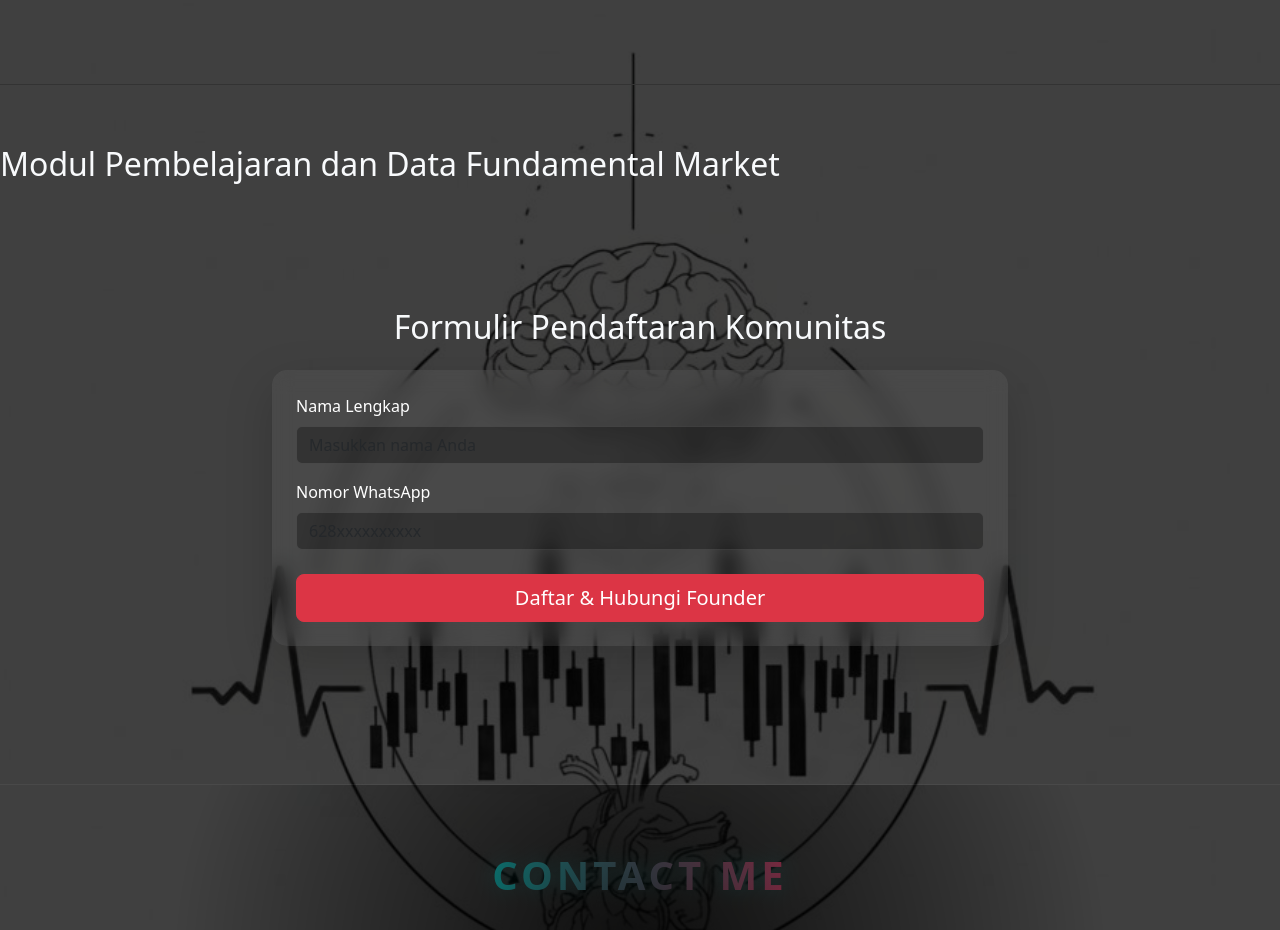
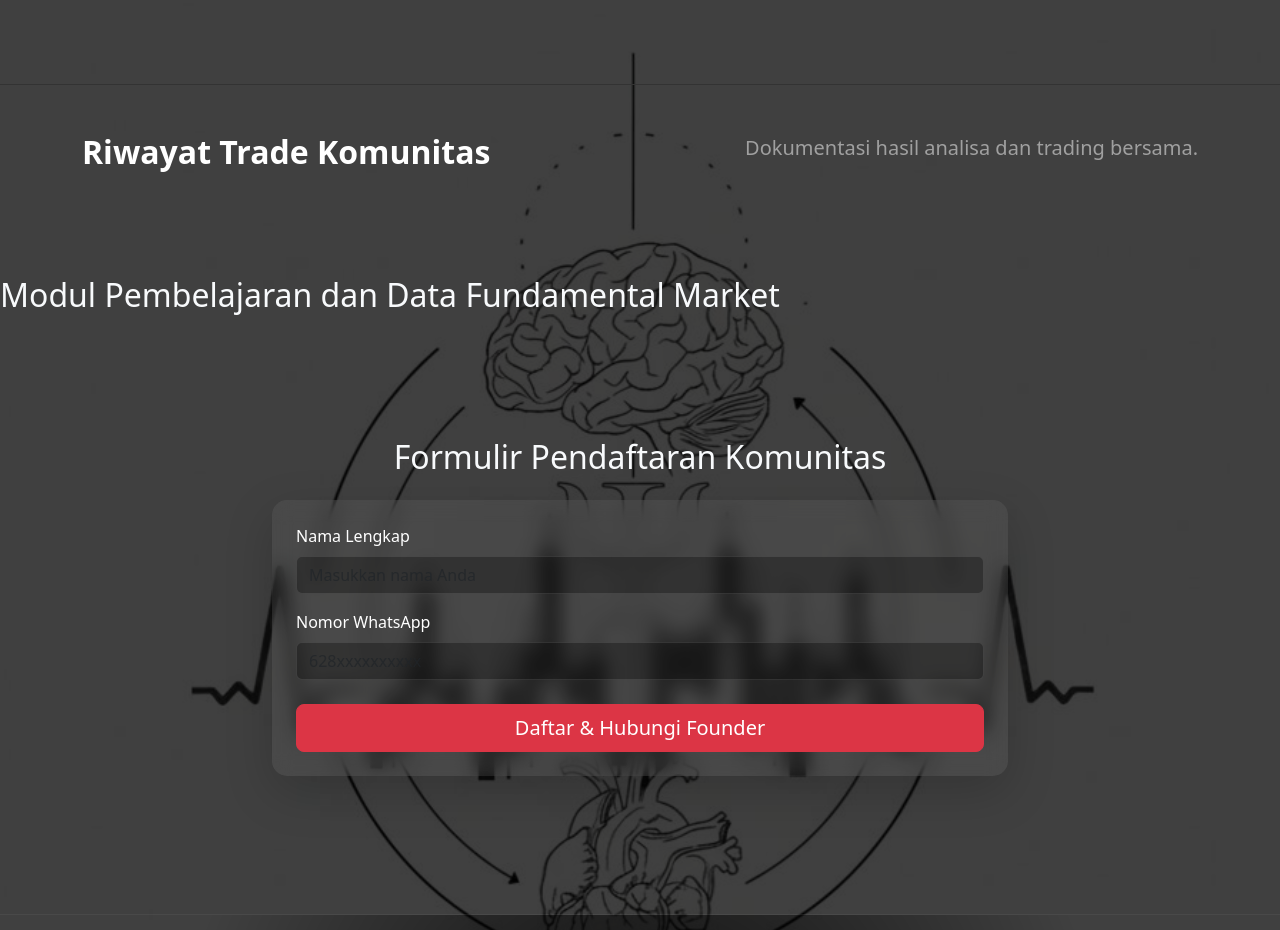
Before and after one commit to hayqalbanihakim212-crypto/my-template-web, a website: page 0.html in a window 1280 px wide. Shown: the part 1800-2730 px from the top of the page. Drawn offline with nearby package versions, Linux system fonts and the light colour scheme; no server answers.

Commit message:
Fix HTML structure and add missing elements

```diff
--- a/0.html
+++ b/0.html
@@ -37,6 +37,7 @@
                         <ul class="dropdown-menu dropdown-menu-end">
                             <li><a class="dropdown-item" href="#update-komunitas">Update Komunitas</a></li>
                             <li><a class="dropdown-item" href="#modulPembelajaran-dan-dataFundamentalMarket">Modul Pembelajaran dan Data Fundamental Market</a></li>
+                            <li><a class="dropdown-item" href="#riwayat-trade">Riwayat Trade</a></li>
                             <li><a class="dropdown-item" href="#registration">Pendaftaran Komunitas</a></li>
                         </ul>
                     </li>
@@ -144,6 +145,18 @@
             </div>
         </section>
 
+        <section class="trades-section reveal my-5" id="riwayat-trade">
+            <div class="container">
+                <div class="section-header text-center mb-5">
+                    <h2 class="text-white fw-bold">Riwayat Trade Komunitas</h2>
+                    <p class="lead text-white-50">Dokumentasi hasil analisa dan trading bersama.</p>
+                </div>
+                <div class="row row-cols-1 row-cols-md-3 g-4" id="tradesContainer">
+                    <!-- Trade history akan dimuat di sini oleh JavaScript -->
+                </div>
+            </div>
+        </section>
+
         <section class="news-section reveal" id="modulPembelajaran-dan-dataFundamentalMarket">
             <div class="section-header">
                 <h2>Modul Pembelajaran dan Data Fundamental Market</h2>
```
